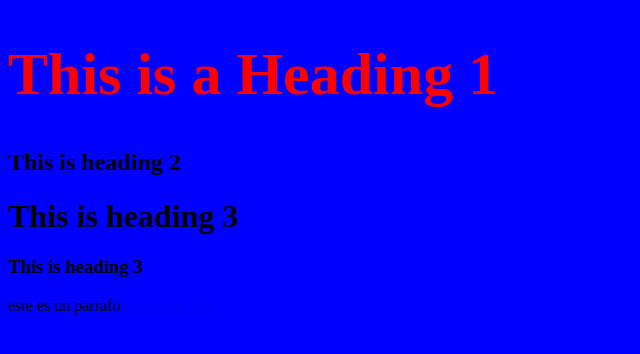
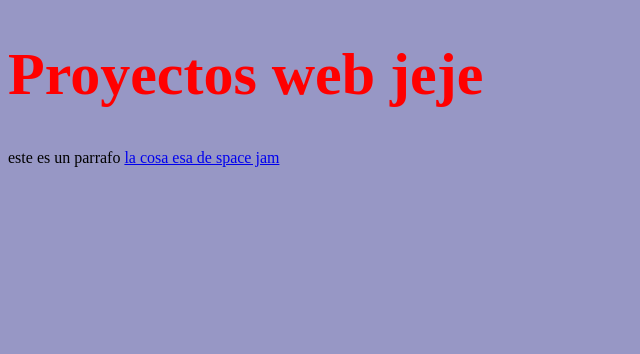
Before and after one commit to Mcas230/Web_projects, a plain HTML site: page main web/index.htm in a window 1280 px wide. Shown: the whole page, without its empty margins (0-640 px from the left). Drawn offline with Linux system fonts and the light colour scheme.

Commit message:
pag ppal configurada

```diff
--- a/main web/index.htm
+++ b/main web/index.htm
@@ -5,14 +5,13 @@
     <title>Mi página de animales</title>
     </head>
 
-    <body style="background-color:#0000ff;">
-        <h1 style="font-size:60px; color:#ff0000;">This is a Heading 1</h1>
-            <h2>This is heading 2</h2>
-        <h1>This is heading 3</h1>
-                <h3>This is heading 3</h3>
+    <body style="background-color:#9797c5;">
+        <h1 style="font-size:60px; color:#ff0000;">
+            Proyectos web jeje
+        </h1>
         <p>
             este es un parrafo
-            <a href="https://www.w3schools.com"> este es un link</a>
+            <a href="/Space Jam/index.html"> la cosa esa de space jam</a>
         </p>
     </body>
 
```
